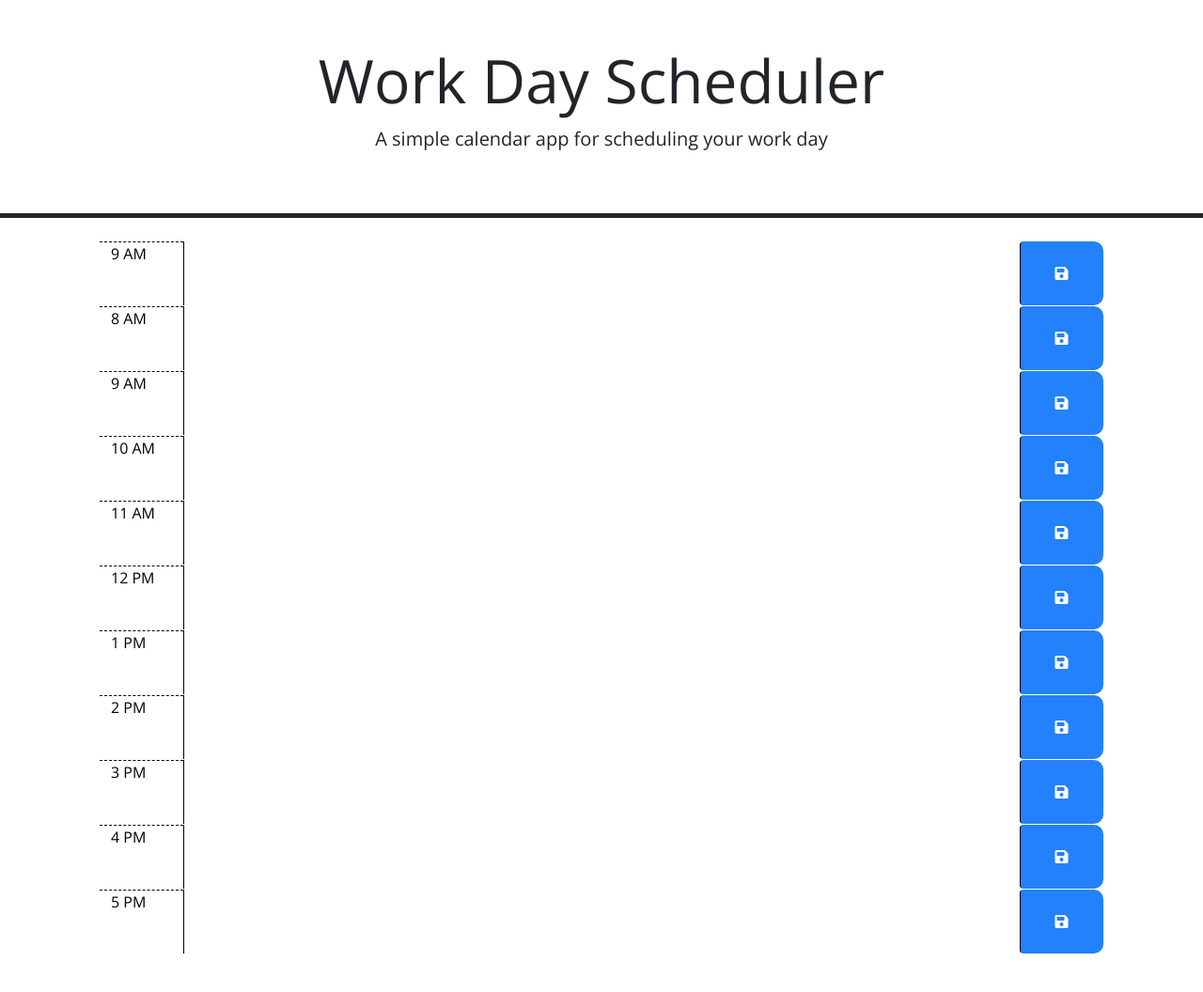
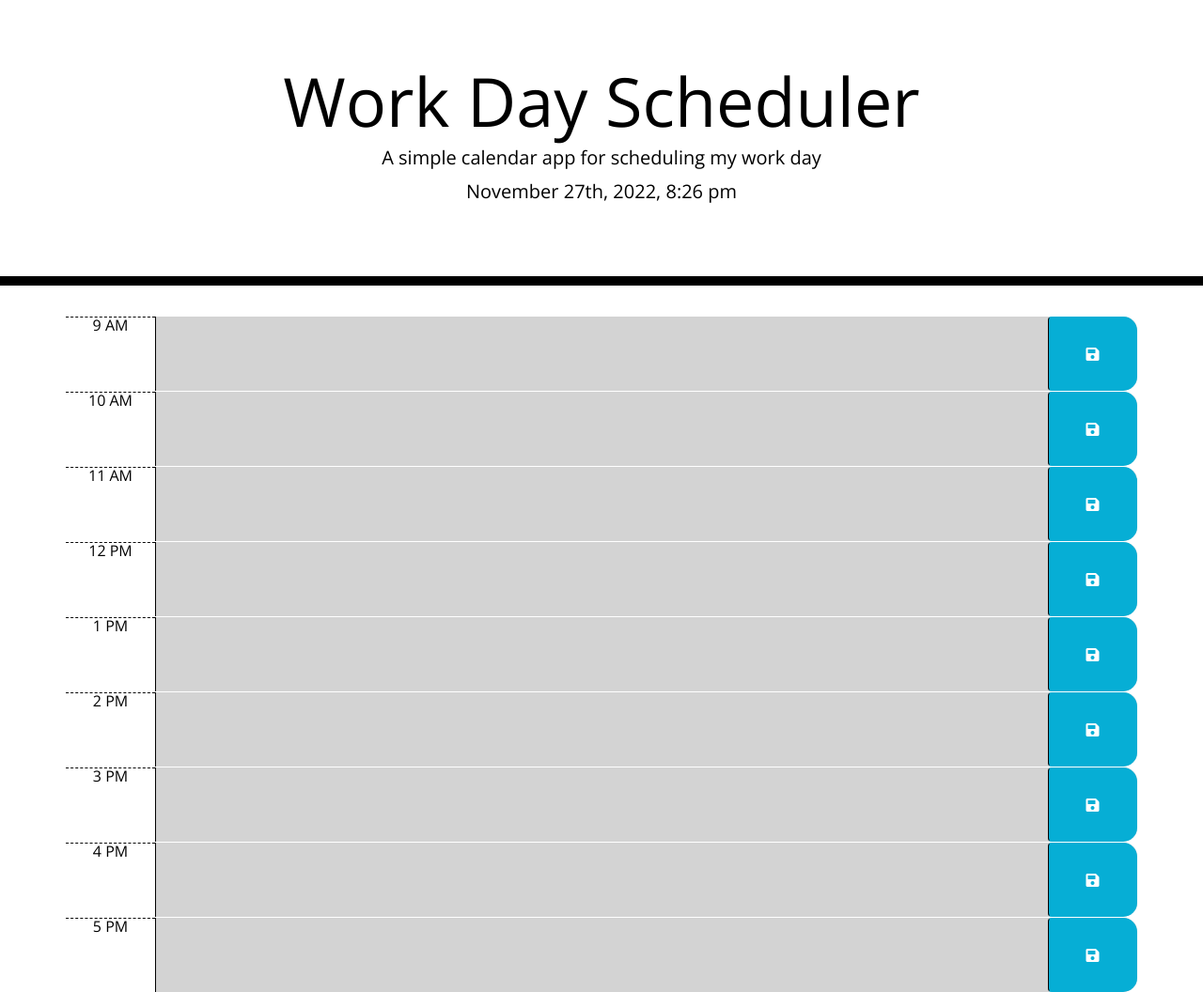
Before and after one commit to MiahHub/WorkDayScheduler, a plain HTML site: page Develop/index.html in a window 1280 px wide. Shown: the whole page at 94% size. Before the commit the page ends 1015 px from the top, so only its background shows below. Drawn offline with nearby package versions, Linux system fonts and the light colour scheme.

Commit message:
reworked version

```diff
--- a/Develop/index.html
+++ b/Develop/index.html
@@ -7,7 +7,7 @@
       content="width=device-width, initial-scale=1.0" />
     <meta http-equiv="X-UA-Compatible" content="ie=edge" />
     <link rel="stylesheet"
-      href="https://cdn.jsdelivr.net/npm/bootstrap@5.1.3/dist/css/bootstrap.min.css" />
+      href="https://stackpath.bootstrapcdn.com/bootstrap/4.3.1/css/bootstrap.min.css" />
     <link rel="stylesheet"
       href="https://use.fontawesome.com/releases/v5.8.1/css/all.css"
       integrity="sha384-50oBUHEmvpQ+1lW4y57PTFmhCaXp0ML5d60M1M7uH2+nqUivzIebhndOJK28anvf"
@@ -20,137 +20,85 @@
   </head>
 
   <body>
-    <header
-      class="p-5 mb-4 border-5 border-bottom border-dark text-center">
+    <header class="jumbotron">
       <h1 class="display-3">Work Day Scheduler</h1>
       <p class="lead">A simple calendar app for scheduling
-        your work day</p>
+        my work day</p>
       <p id="currentDay" class="lead"></p>
     </header>
-    <div class="container-lg px-5">
 
-      <div id="hour8" class="row time-block">
-        <div class="col-md-1 hour">
-          9 AM
-        </div>
-        <textarea class="col-md-10 description">
-        </textarea>
+    <div class="container">
+
+      <!-- Timeblocks go here -->
+      <div id="hour1" class="row time-block 9">
+        <div class="col-md-1 hour">9 AM</div>
+        <textarea class="col-md-10 description"></textarea>
         <button class="btn saveBtn col-md-1"><i
             class="fas fa-save"></i></button>
       </div>
 
-      <div id="hour8" class="row time-block">
-        <div class="col-md-1 hour">
-          8 AM
-        </div>
-        <textarea class="col-md-10 description">
-        </textarea>
+      <div id="hour2" class="row time-block 10">
+        <div class="col-md-1 hour">10 AM</div>
+        <textarea class="col-md-10 description"></textarea>
         <button class="btn saveBtn col-md-1"><i
             class="fas fa-save"></i></button>
       </div>
 
-      <div id="hour9" class="row time-block">
-        <div class="col-md-1 hour">
-          9 AM
-        </div>
-        <textarea class="col-md-10 description">
-        </textarea>
+      <div id="hour3" class="row time-block 11">
+        <div class="col-md-1 hour">11 AM</div>
+        <textarea class="col-md-10 description"></textarea>
         <button class="btn saveBtn col-md-1"><i
             class="fas fa-save"></i></button>
       </div>
 
-      <div id="hour10" class="row time-block">
-        <div class="col-md-1 hour">
-          10 AM
-        </div>
-        <textarea class="col-md-10 description">
-        </textarea>
+      <div id="hour4" class="row time-block 12">
+        <div class="col-md-1 hour">12 PM</div>
+        <textarea class="col-md-10 description"></textarea>
         <button class="btn saveBtn col-md-1"><i
             class="fas fa-save"></i></button>
       </div>
 
-      <div id="hour10=1" class="row time-block">
-        <div class="col-md-1 hour">
-          11 AM
-        </div>
-        <textarea class="col-md-10 description">
-        </textarea>
+      <div id="hour5" class="row time-block 13">
+        <div class="col-md-1 hour">1 PM</div>
+        <textarea class="col-md-10 description"></textarea>
         <button class="btn saveBtn col-md-1"><i
             class="fas fa-save"></i></button>
       </div>
 
-      <div id="hour12" class="row time-block">
-        <div class="col-md-1 hour">
-          12 PM
-        </div>
-        <textarea class="col-md-10 description">
-        </textarea>
+      <div id="hour6" class="row time-block 14">
+        <div class="col-md-1 hour">2 PM</div>
+        <textarea class="col-md-10 description"></textarea>
         <button class="btn saveBtn col-md-1"><i
             class="fas fa-save"></i></button>
       </div>
 
-      <div id="hour13" class="row time-block">
-        <div class="col-md-1 hour">
-          1 PM
-        </div>
-        <textarea class="col-md-10 description">
-        </textarea>
+      <div id="hour7" class="row time-block 15">
+        <div class="col-md-1 hour">3 PM</div>
+        <textarea class="col-md-10 description"></textarea>
         <button class="btn saveBtn col-md-1"><i
             class="fas fa-save"></i></button>
       </div>
 
-      <div id="hour14" class="row time-block">
-        <div class="col-md-1 hour">
-          2 PM
-        </div>
-        <textarea class="col-md-10 description">
-        </textarea>
+      <div id="hour8" class="row time-block 16">
+        <div class="col-md-1 hour">4 PM</div>
+        <textarea class="col-md-10 description"></textarea>
         <button class="btn saveBtn col-md-1"><i
             class="fas fa-save"></i></button>
       </div>
 
-      <div id="hour15" class="row time-block">
-        <div class="col-md-1 hour">
-          3 PM
-        </div>
-        <textarea class="col-md-10 description">
-        </textarea>
+      <div id="hour9" class="row time-block 17">
+        <div class="col-md-1 hour">5 PM</div>
+        <textarea class="col-md-10 description"></textarea>
         <button class="btn saveBtn col-md-1"><i
             class="fas fa-save"></i></button>
       </div>
 
-      <div id="hour16" class="row time-block">
-        <div class="col-md-1 hour">
-          4 PM
-        </div>
-        <textarea class="col-md-10 description">
-        </textarea>
-        <button class="btn saveBtn col-md-1"><i
-            class="fas fa-save"></i></button>
-      </div>
-
-      <div id="hour17" class="row time-block">
-        <div class="col-md-1 hour">
-          5 PM
-        </div>
-        <textarea class="col-md-10 description">
-        </textarea>
-        <button class="btn saveBtn col-md-1"><i
-            class="fas fa-save"></i></button>
-      </div>
-
-    </div>
+      <script
+        src="https://code.jquery.com/jquery-3.4.1.min.js"></script>
+      <script
+        src="https://cdnjs.cloudflare.com/ajax/libs/moment.js/2.24.0/moment.min.js"></script>
+      <script src="script.js"></script>
+  </body>
 
 
-
-    <script
-      src="https://code.jquery.com/jquery-3.4.1.min.js"></script>
-    <script
-      src="https://cdn.jsdelivr.net/npm/dayjs@1.11.3/dayjs.min.js"
-      integrity="sha256-iu/zLUB+QgISXBLCW/mcDi/rnf4m4uEDO0wauy76x7U="
-      crossorigin="anonymous"></script>
-
-    <script src="script.js"></script>
-  </body>
-
 </html>
--- a/Develop/script.js
+++ b/Develop/script.js
@@ -1,60 +1,182 @@
-//to display today's date:
-var todayDate = moment().format('dddd, MMM Do YYYY');
-$("#currentDay").html(todayDate);
-console.log(moment());
 
-// Wrap all code that interacts with the DOM in a call to jQuery to ensure that
-// the code isn't run until the browser has finished rendering all the elements
-// in the html.
-$(document).ready(function () {
-  //click listener
-  $(".saveBtn").on("click", function () {
-    var text = $(this).siblings(".description").val();
-    var time = $(this).parent().attr("id");
-    // Save the text in local storage
-    localStorage.setItem(time, text);
-  })
+// Load the data for each row and hour
+$("#hour1 .description").val(localStorage.getItem("hour1"));
+$("#hour2 .description").val(localStorage.getItem("hour2"));
+$("#hour3 .description").val(localStorage.getItem("hour3"));
+$("#hour4 .description").val(localStorage.getItem("hour4"));
+$("#hour5 .description").val(localStorage.getItem("hour5"));
+$("#hour6 .description").val(localStorage.getItem("hour6"));
+$("#hour7 .description").val(localStorage.getItem("hour7"));
+$("#hour8 .description").val(localStorage.getItem("hour8"));
+$("#hour9 .description").val(localStorage.getItem("hour9"));
 
+$(document).ready(function() {
+    // Current time and data at top
+    $("#currentDay").text(moment().format("MMMM Do, YYYY, h:mm a"));
 
+//Checking time for past, present or future.
+function hourTime() {
+    // Current number of hours
+    var currentHour = moment().hour();
 
-  // obtain current hours
-  function timeTracker() {
-    var timeNow = moment().hour();
-
-    // then loop over blocks of time
-    $(".time-block").each(function () {
-      var blockTime = parseInt($(this).attr("id").split("hour")[1]);
-
-      // Then check time and add the classes for color indicators
-      if (blockTime < timeNow) {
+    // Loop to determine whether it's present, past, or future
+    $(".9").each(function() {
+        //check if we're beyond this time
+        if (9 < currentHour) {
+            $(this).addClass("past");
             $(this).removeClass("future");
             $(this).removeClass("present");
-        $(this).addClass("past");
         }
-      else if (blockTime === timeNow) {
+        else if (9 === currentHour) {
             $(this).removeClass("past");
+            $(this).addClass("present");
             $(this).removeClass("future");
-        $(this).addClass("present");
         }
         else {
             $(this).removeClass("present");
             $(this).removeClass("past");
             $(this).addClass("future");
-
+        }
+    })
+    $(".10").each(function() {
+        //check if we're beyond this time
+        if (10 < currentHour) {
+            $(this).addClass("past");
+            $(this).removeClass("future");
+            $(this).removeClass("present");
+        }
+        else if (10 === currentHour) {
+            $(this).removeClass("past");
+            $(this).addClass("present");
+            $(this).removeClass("future");
+        }
+        else {
+            $(this).removeClass("present");
+            $(this).removeClass("past");
+            $(this).addClass("future");
+        }
+    })
+    $(".11").each(function() {
+        //check if we're beyond this time
+        if (11 < currentHour) {
+            $(this).addClass("past");
+            $(this).removeClass("future");
+            $(this).removeClass("present");
+        } else if (11 === currentHour) {
+            $(this).removeClass("past");
+            $(this).addClass("present");
+            $(this).removeClass("future");
+        } else {
+            $(this).removeClass("present");
+            $(this).removeClass("past");
+            $(this).addClass("future");
+        }
+    })
+    $(".12").each(function() {
+        //check if we're beyond this time
+        if (12 < currentHour) {
+            $(this).addClass("past");
+            $(this).removeClass("future");
+            $(this).removeClass("present");
+        } else if (12 === currentHour) {
+            $(this).removeClass("past");
+            $(this).addClass("present");
+            $(this).removeClass("future");
+        } else {
+            $(this).removeClass("present");
+            $(this).removeClass("past");
+            $(this).addClass("future");
+        }
+    })
+    $(".13").each(function() {
+        //check if we're beyond this time
+        if (13 < currentHour) {
+            $(this).addClass("past");
+            $(this).removeClass("future");
+            $(this).removeClass("present");
+        } else if (13 == currentHour) {
+            $(this).removeClass("past");
+            $(this).addClass("present");
+            $(this).removeClass("future");
+        } else {
+            $(this).removeClass("present");
+            $(this).removeClass("past");
+            $(this).addClass("future");
+        }
+    })
+    $(".14").each(function() {
+        //check if we're beyond this time
+        if (14 < currentHour) {
+            $(this).addClass("past");
+            $(this).removeClass("future");
+            $(this).removeClass("present");
+        } else if (14 == currentHour) {
+            $(this).removeClass("past");
+            $(this).addClass("present");
+            $(this).removeClass("future");
+        } else {
+            $(this).removeClass("present");
+            $(this).removeClass("past");
+            $(this).addClass("future");
+        }
+    })
+    $(".15").each(function() {
+        //check if we're beyond this time
+        if (15 < currentHour) {
+            $(this).addClass("past");
+            $(this).removeClass("future");
+            $(this).removeClass("present");
+        } else if (15 === currentHour) {
+            $(this).removeClass("past");
+            $(this).addClass("present");
+            $(this).removeClass("future");
+        } else {
+            $(this).removeClass("present");
+            $(this).removeClass("past");
+            $(this).addClass("future");
+        }
+    })
+    $(".16").each(function() {
+        //check if we're beyond this time
+        if (16 < currentHour) {
+            $(this).addClass("past");
+            $(this).removeClass("future");
+            $(this).removeClass("present");
+        } else if (16 === currentHour) {
+            $(this).removeClass("past");
+            $(this).addClass("present");
+            $(this).removeClass("future");
+        } else {
+            $(this).removeClass("present");
+            $(this).removeClass("past");
+            $(this).addClass("future");
+        }
+    })
+    $(".17").each(function() {
+        //check if we're beyond this time
+        if (17 < currentHour) {
+            $(this).addClass("past");
+            $(this).removeClass("future");
+            $(this).removeClass("present");
+        } else if (17 === currentHour) {
+            $(this).removeClass("past");
+            $(this).addClass("present");
+            $(this).removeClass("future");
+        } else {
+            $(this).removeClass("present");
+            $(this).removeClass("past");
+            $(this).addClass("future");
         }
     })
 }
+hourTime();
 
-  // Get item from local storage if any
-  $("#hour8 .description").val(localStorage.getItem("hour8"));
-  $("#hour9 .description").val(localStorage.getItem("hour9"));
-  $("#hour10 .description").val(localStorage.getItem("hour10"));
-  $("#hour11 .description").val(localStorage.getItem("hour11"));
-  $("#hour12 .description").val(localStorage.getItem("hour12"));
-  $("#hour13 .description").val(localStorage.getItem("hour13"));
-  $("#hour14 .description").val(localStorage.getItem("hour14"));
-  $("#hour15 .description").val(localStorage.getItem("hour15"));
-  $("#hour16 .description").val(localStorage.getItem("hour16"));
-  $("#hour17 .description").val(localStorage.getItem("hour17"));
+$(".saveBtn").on("click", function () {
+    event.preventDefault();
+    var time = $(this).parent().attr("id");
+    var text = $(this).siblings(".description").val();
 
+    //save items in local storage.
+    localStorage.setItem(time, text);
 })
+})
--- a/Develop/style.css
+++ b/Develop/style.css
@@ -1,9 +1,10 @@
 body {
   font-family: 'Open Sans', sans-serif;
   font-size: 16px;
+  line-height: 1;
 }
 
-textarea {
+textarea{
   background: transparent;
   border: none;
   resize: none;
@@ -12,15 +13,26 @@ textarea {
   padding: 10px;
 }
 
-.description {
+.jumbotron {
+  text-align: center;
+  background-color: transparent;
+  color: black;
+  border-radius: 0;
+  border-bottom: 10px solid black;
+}
+
+.description{
   white-space: pre-wrap;
 }
 
-.time-block {
+.time-block{
+  text-align: center;
   border-radius: 15px;
 }
 
 .row {
+  white-space: pre-wrap;
+  height: 80px;
   border-top: 1px solid white;
 }
 
@@ -31,29 +43,29 @@ textarea {
 }
 
 .past {
-  background-color: #837f7f;
+  background-color: #d3d3d3;
   color: white;
 }
 
 .present {
-  background-color: #e41409;
+  background-color: #ff6961;
   color: white;
 }
 
 .future {
-  background-color: #0bdb0b;
+  background-color: #77dd77;
   color: white;
 }
 
 .saveBtn {
   border-left: 1px solid black;
-  border-top-right-radius: 10px;
-  border-bottom-right-radius: 10px;
-  background-color: #2381fc;
+  border-top-right-radius: 15px;
+  border-bottom-right-radius: 15px;
+  background-color: #06AED5;
   color: white;
 }
 
 .saveBtn i:hover {
   font-size: 20px;
-  transition: all 0.3s ease-in-out;
+  transition: all .3s ease-in-out;
 }
```
Lines whose indentation alone changed are shown as unchanged.
